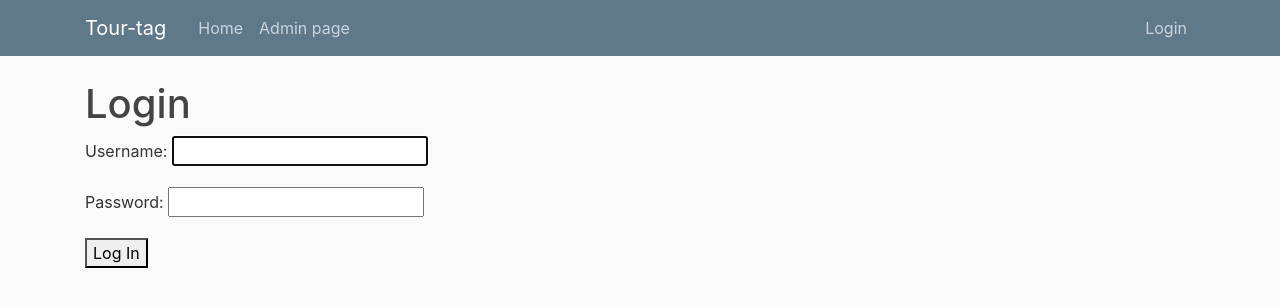
After one commit to kari-kalastaja/tour-tag, a Django app: page /accounts/login/ in a window 1280 px wide. The commit adds this page. Shown: the top 307 px of the page. Run offline with Django 3.2, Linux system fonts and the light colour scheme; some libraries are stand-ins or nearby versions.

Commit message:
Login and Logout functions

```diff
--- a/tour_tag_project/tour_tag_project/settings.py
+++ b/tour_tag_project/tour_tag_project/settings.py
@@ -122,3 +122,7 @@ USE_TZ = True
 # https://docs.djangoproject.com/en/3.1/howto/static-files/
 
 STATIC_URL = '/static/'
+
+# config/settings.py
+LOGIN_REDIRECT_URL = 'home'
+LOGOUT_REDIRECT_URL = 'home'
--- a/tour_tag_project/tour_tag_project/urls.py
+++ b/tour_tag_project/tour_tag_project/urls.py
@@ -14,11 +14,13 @@ Including another URLconf
     2. Add a URL to urlpatterns:  path('blog/', include('blog.urls'))
 """
 from django.contrib import admin
-from django.urls import path
+from django.urls import path, include
 from users import views
 
 urlpatterns = [
     path('admin/', admin.site.urls),
     path('', views.home, name='home'),
-    path('login/', views.login, name='login'),
+    path('accounts/', include('django.contrib.auth.urls')),
+    #path('logout/', views.logout, name='logout'),
+    path('addDestination/', views.addDestination, name='addDestination'),
 ]
--- /dev/null
+++ b/tour_tag_project/users/templates/addDestination.html
@@ -0,0 +1,4 @@
+{% extends "base.html" %}
+{% block content %}
+    <h1>add destination page</h1>
+{% endblock content %}
--- a/tour_tag_project/users/templates/base.html
+++ b/tour_tag_project/users/templates/base.html
@@ -31,11 +31,19 @@
               <div class="navbar-nav mr-auto">
                 <a class="nav-item nav-link" href="{% url 'home' %}">Home</a>
                 <a class="nav-item nav-link" href="{% url 'admin:index' %}">Admin page</a>
+
+                {% if user.is_authenticated %}
+                  <a class="nav-item nav-link" href="{% url 'addDestination' %}">Add destination</a>
+                {% endif %}
                 <!-- <a class="nav-item nav-link" href="/about">About</a> -->
               </div>
               <!-- Navbar Right Side -->
               <div class="navbar-nav">
-                <a class="nav-item nav-link" href="{% url 'login' %}">Login</a>
+                {% if user.is_authenticated %}
+                <a class="nav-item nav-link" href="{% url 'logout' %}">logout</a>
+                {% else %}
+                  <a class="nav-item nav-link" href="{% url 'login' %}">Login</a>
+                {% endif %}
                 <!-- <a class="nav-item nav-link" href="/register/">Register</a> -->
               </div>
             </div>
--- a/tour_tag_project/users/templates/login.html
+++ /dev/null
@@ -1,4 +0,0 @@
-{% extends "base.html" %}
-{% block content %}
-    <h1>login page</h1>
-{% endblock content %}
--- /dev/null
+++ b/tour_tag_project/users/templates/registration/login.html
@@ -0,0 +1,9 @@
+{% extends "base.html" %}
+{% block content %}
+    <h1>Login</h1>
+    <form method="post">
+        {% csrf_token %}
+        {{ form.as_p }}
+        <button type="submit">Log In</button>
+    </form>
+{% endblock content %}
```
Also changed, not shown: tour_tag_project/users/views.py (+7 -2 lines), tour_tag_project/db.sqlite3.
